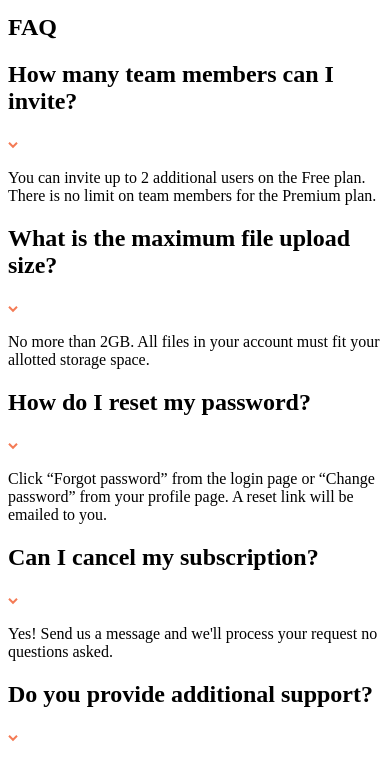
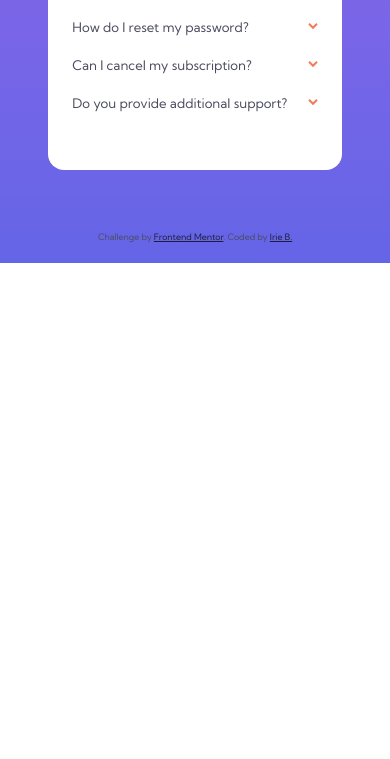
Before and after one commit to IrieBee/fem-faq-accordion-card, a plain HTML site: page index.html in a window 390 px wide. Shown: the part 597-1356 px from the top of the page. After the commit the page ends 860 px from the top, so only its background shows below. Drawn offline with Linux system fonts and the light colour scheme.

Commit message:
Style for mobile version

```diff
--- a/style.css
+++ b/style.css
@@ -12,8 +12,8 @@
 
     --clr-divider: hsl(240, 5%, 91%);
 
-    --fs-xl: 1.5rem;
-    --fs-l: 1rem;
+    --fs-xl: 1.9rem;
+    --fs-l: 0.825rem;
     --fs-m: 0.75rem;
     --fs-s: 0.55rem;
 
@@ -22,3 +22,61 @@
 
     --ff: 'Kumbh Sans', sans-serif;
 }
+
+body {
+    display: flex;
+    flex-direction: column;
+    justify-content: center;
+    align-items: center;
+    min-height: 100vh;
+    font-family: var(--ff);
+    font-size: var(--fs-m);
+    font-weight: var(--fw-m);
+    color: var(--clr-text-neutral-blue-dark);
+    background: linear-gradient(var(--clr-bg-violet), var(--clr-bg-blue));
+}
+
+main {
+    margin: auto 1rem;
+    background-color: white;
+    border-radius: 1rem;
+}
+
+.hero> img {
+    display: none;
+}
+
+section {
+    padding: 3rem 1.5rem;
+}
+
+h1 {
+    text-align: center;
+    color: var(--clr-text-prime-blue-dark);
+    font-size: var(--fs-xl);
+    font-weight: var(--fw-l);
+}
+
+h2 {
+    font-size: var(--fs-l);
+    font-weight: var(--fw-m);
+}
+
+.answer {
+    display: none;
+}
+
+.question {
+    display: flex;
+    justify-content: space-between;
+    align-items: center;
+}
+
+.attribution {
+    font-size: var(--fs-s);
+    margin-bottom: 0.5em;
+}
+
+.attribution a {
+    color: var(--clr-text-prime-blue-dark);
+}
```
